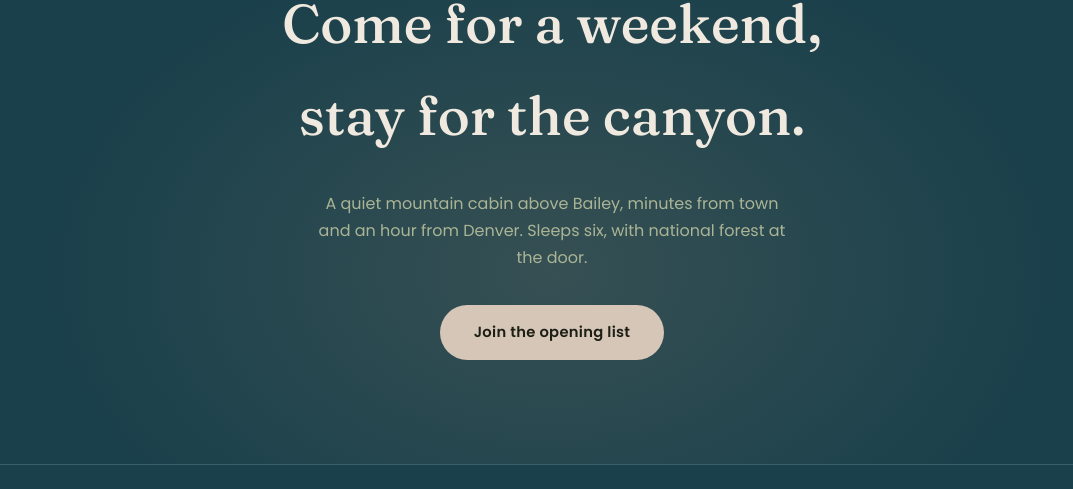
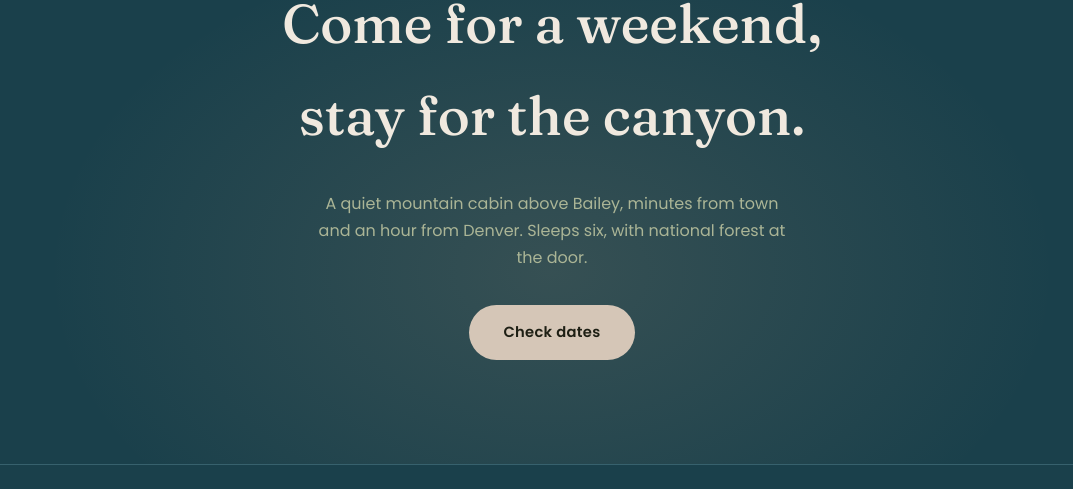
Before and after one commit to Goofns/the-north-pine-overlook, a plain HTML site: page events.html in a window 1280 px wide. Shown: the part 3836-4325 px from the top of the page, without its empty margins (88-1161 px from the left). Drawn offline with Linux system fonts and the light colour scheme.

Commit message:
Site update: change CTA button to Check dates, cabin is open for stays

```diff
--- a/events.html
+++ b/events.html
@@ -230,7 +230,7 @@ a:focus-visible,.btn:focus-visible,.pill:focus-visible{outline:2px solid var(--l
   <span class="eyebrow">Plan your stay</span>
   <h2>Come for a weekend, stay for the canyon.</h2>
   <p>A quiet mountain cabin above Bailey, minutes from town and an hour from Denver. Sleeps six, with national forest at the door.</p>
-  <a class="btn" href="/#inquire">Join the opening list</a>
+  <a class="btn" href="/#inquire">Check dates</a>
 </div></section>
 <footer>
   <div class="wrap foot">
```
